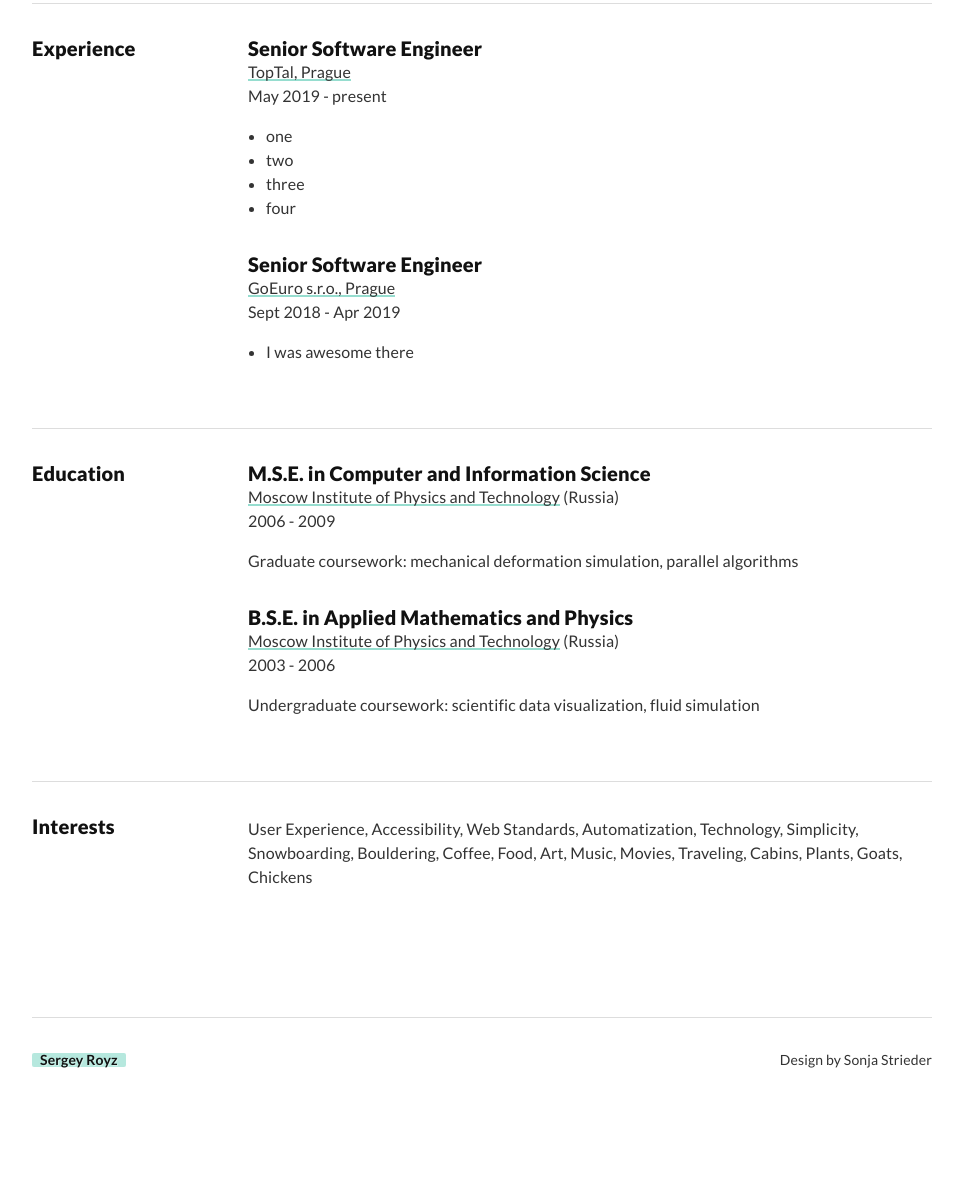
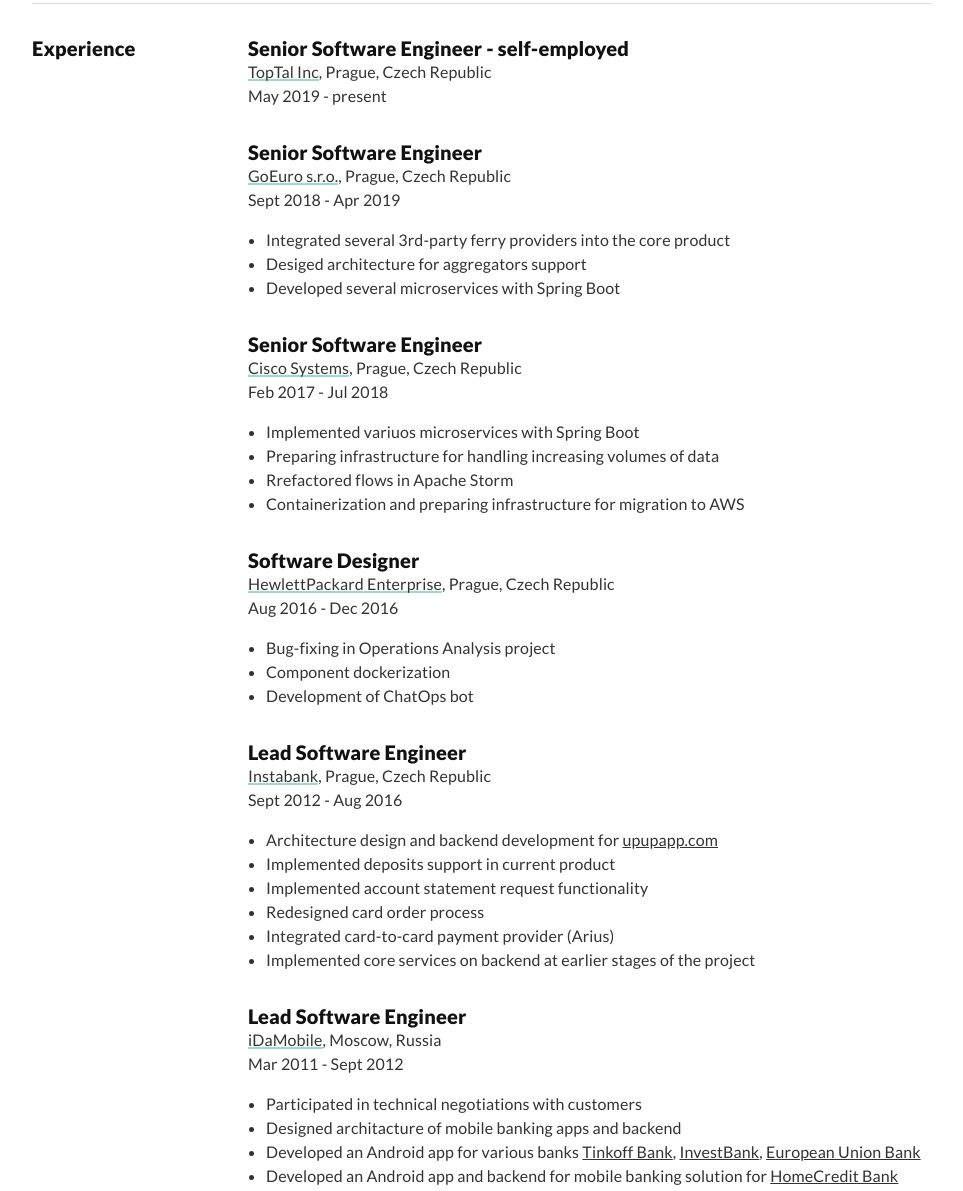
Before and after one commit to zjor/cv, a website: page src/template.hbs in a window 1280 px wide. Shown: the part 782-1973 px from the top of the page, without its empty margins (158-1121 px from the left). Before the commit the page ends 1884 px from the top, so only its background shows below. Drawn offline with nearby package versions, Linux system fonts and the light colour scheme; files that its build step writes are made by us from their sources.

Commit message:
experience updated

```diff
--- a/src/data.yaml
+++ b/src/data.yaml
@@ -23,22 +23,114 @@
   - Experienced with <strong class="Tag">java</strong> and <strong class="Tag">many more</strong>
 
 experience:
-- position: TopTal, Prague
+- position: TopTal Inc
+  location: Prague, Czech Republic
   url: https://www.toptal.com/#snag-amazong-coders-today
+  role: Senior Software Engineer - self-employed
+  term: May 2019 - present
+  achievements:
+
+# GoEuro s.r.o.
+- position: GoEuro s.r.o.
+  location: Prague, Czech Republic
+  url: https://www.omio.com/
   role: Senior Software Engineer
-  period: May 2019 - present
+  term: Sept 2018 - Apr 2019
   achievements:
-    - one
-    - two
-    - three
-    - four
+    - Integrated several 3rd-party ferry providers into the core product
+    - Desiged architecture for aggregators support
+    - Developed several microservices with Spring Boot
+  technologies: Spring Boot, Kubernetes, Couchbase, MySQL
 
-- position: GoEuro s.r.o., Prague
-  url: https://www.omio.com
+# Cisco s.r.o.
+- position: Cisco Systems
+  location: Prague, Czech Republic
+  url: https://www.cisco.com/
   role: Senior Software Engineer
-  period: Sept 2018 - Apr 2019
+  term: Feb 2017 - Jul 2018
   achievements:
-    - I was awesome there
+    - Implemented variuos microservices with Spring Boot
+    - Preparing infrastructure for handling increasing volumes of data
+    - Rrefactored flows in Apache Storm
+    - Containerization and preparing infrastructure for migration to AWS
+  technologies: Spring Boot, Apache Storm, Docker, AWS, RabbitMQ, Avro, Parquet
+
+# HPE s.r.o.
+- position: HewlettPackard Enterprise
+  location: Prague, Czech Republic
+  url: https://www.hpe.com/
+  role: Software Designer
+  term: Aug 2016 - Dec 2016
+  achievements:
+    - Bug-fixing in Operations Analysis project
+    - Component dockerization
+    - Development of ChatOps bot
+  technologies: Java 8, Apache Kafka, Docker, Ansible, Hubot, CoffeeScript
+
+# instabank
+- position: Instabank
+  location: Prague, Czech Republic
+  url: https://upupapp.com/
+  role: Lead Software Engineer
+  term: Sept 2012 - Aug 2016
+  achievements:
+    - Architecture design and backend development for <a href="http://upupapp.com">upupapp.com</a>
+    - Implemented deposits support in current product
+    - Implemented account statement request functionality
+    - Redesigned card order process
+    - Integrated card-to-card payment provider (Arius)
+    - Implemented core services on backend at earlier stages of the project
+  technologies: j2ee, java8, spring (webmvc, security), hibernate (criteria api), maven, git, jenkins, docker, python, django, PlayFramwork (1.2.x), html, css (bootstrap, materialisecss), js (angularJs), nodeJs, bash-scripting
+
+# idamobile
+- position: iDaMobile
+  location: Moscow, Russia
+  url: https://www.netcracker.com/
+  role: Lead Software Engineer
+  term: Mar 2011 - Sept 2012
+  achievements:
+    - Participated in technical negotiations with customers
+    - Designed architacture of mobile banking apps and backend
+    - Developed an Android app for various banks <a href="https://tinkoff.ru">Tinkoff Bank</a>, <a href="http://www.ubrr.ru/">InvestBank</a>, <a href="http://www.eubank.ru/">European Union Bank</a>
+    - Developed an Android app and backend for mobile banking solution for <a href="http://homecredit.ru/">HomeCredit Bank</a>
+  technologies: java, android, sqlLite, html, css, postgres, Talend Open Studio, google protobuf, guice DI
+
+# NetCracker - 2
+- position: NetCracker
+  location: Moscow, Russia
+  url: https://www.netcracker.com/
+  role: Lead Software Engineer
+  term: Feb 2010 - Mar 2011
+  achievements:
+    - Designed architecture for femtocell device management system
+    - Participated in business analysis and negotiation with a customer (Kuala-Lumpur, Malaysia)
+    - Designed architecture and implemented Blackberry app for workforce management
+  technologies: j2ee, j2me, oracle, pl\sql
+
+# Yandex
+- position: Yandex
+  location: Moscow, Russia
+  url: https://www.netcracker.com/
+  role: Software Engineer
+  term: Oct 2009 - Feb 2010
+  achievements:
+    - Integration support and deployment (MySQL, ETL)
+    - Improved internal report tools (J2SE, Swing)
+    - Integrated data mining tool (MatrixNet)
+  technologies: java (swing), mysql, Talend Open Studio
+
+# NetCracker - 1
+- position: NetCracker
+  location: Moscow, Russia
+  url: https://www.netcracker.com/
+  role: J2EE Developer
+  term: Sept 2005 - Sept 2009
+  achievements:
+    - Developed integration with various systems (Web Services, FTP, LDAP)
+    - Product support at customer's site (Brussels, Belgium)
+    - Developed additional modules for OSS solution (J2EE, PL SQL, Web Services, EJB 2.0)
+    - Developed Eclipse RCP plug-in for graphical merge of business processes (GMF, EMF)
+  technologies: j2ee, swt, eclipse plugin development, oracle, pl\sql, SOAP, XPath, LDAP
 
 education:
   - degree: M.S.E. in Computer and Information Science
--- a/src/template.hbs
+++ b/src/template.hbs
@@ -70,8 +70,8 @@
             <div class="l-Section-content">
                 {{#each experience}}
                 <h3>{{ role }}</h3>
-                <a class="u-link" href="{{ url }}" target="_blank">{{ position }}</a><br>
-                {{ period }}
+                <a class="u-link" href="{{ url }}" target="_blank">{{ position }}</a>, {{ location }}<br>
+                {{ term }}
 
                 <ul>
                     {{#each achievements}}
```
Also changed, not shown: index.html (+75 -8 lines), render.js (+6 -2 lines).
